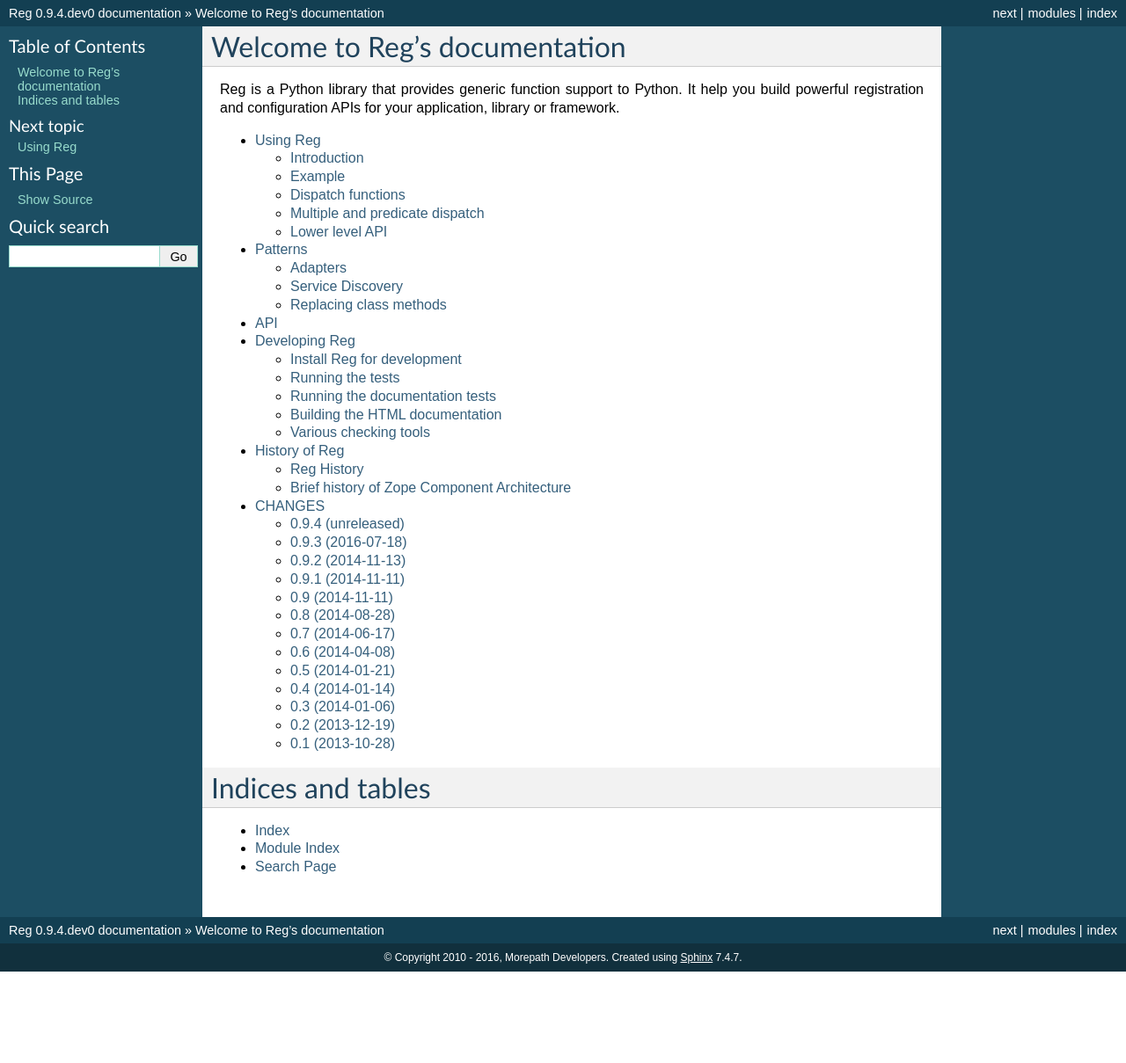
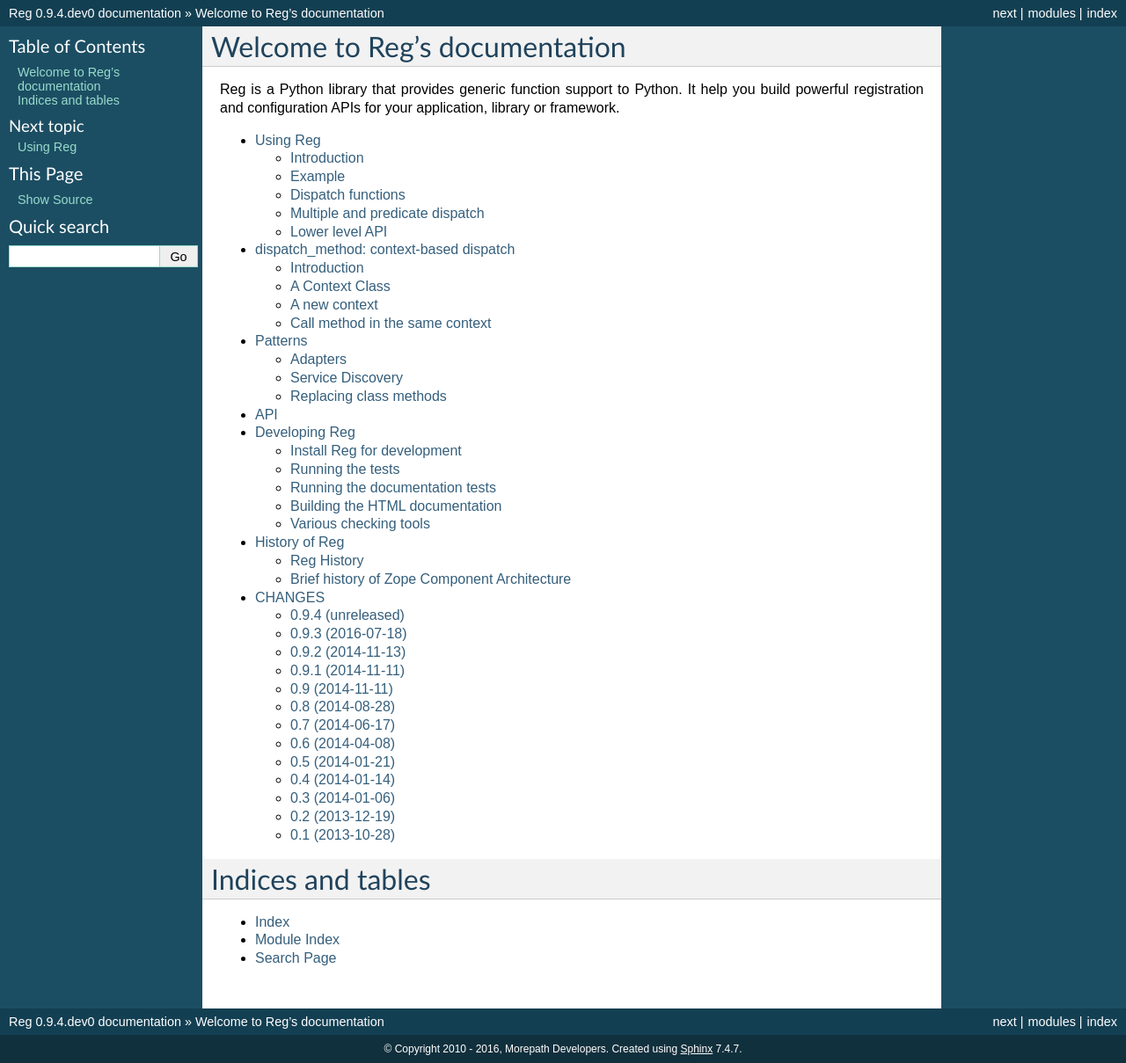
Before and after one commit to morepath/reg, a Sphinx documentation site: the page built from doc/index.rst, in a window 1280 px wide. Shown: the whole page at 88% size. Built offline with Sphinx 7.4.7, drawn with Linux system fonts in a browser that asks for light colours; before the commit the page ends 1105 px from its top, so only the background shows below that; some of the changed lines change nothing that is shown.

Commit message:
Add a document explaining how to use context.

```diff
--- /dev/null
+++ b/doc/context.rst
@@ -0,0 +1,273 @@
+dispatch_method: context-based dispatch
+=======================================
+
+Introduction
+------------
+
+Consider this advanced use case for Reg: we have a runtime with
+multiple contexts. For each context, you want the dispatch behavior to
+be different. Concretely, if you have an application where you can
+call a view dispatch function, you want it to execute a different
+function and return a different value in each separate context.
+
+The Morepath web framework uses this feature of Reg to allow the
+developer to compose a larger application from multiple smaller ones.
+
+You can define application context as a class. This context class
+defines dispatch *methods*. When you subclass the context class, you
+establish a new context: each subclass has entirely different dispatch
+registrations, and shares nothing with its base class.
+
+A Context Class
+---------------
+
+Here is a concrete example. First we define a context class we call
+``A``, and a ``view`` dispatch method on it:
+
+.. testcode::
+
+  import reg
+
+  class A(object):
+      @reg.dispatch_method(
+        reg.match_instance('obj',
+                           lambda obj: obj),
+        reg.match_key('request_method',
+                      lambda request: request.request_method))
+      def view(self, obj, request):
+          return "default"
+
+Note that since ``view`` is a method we define a ``self`` argument.
+
+To have something to view, We define ``Document`` and ``Image``
+content classes:
+
+.. testcode::
+
+  class Document(object):
+     def __init__(self, text):
+         self.text = text
+
+  class Image(object):
+      def __init__(self, bytes):
+          self.bytes = bytes
+
+We also need a request class:
+
+.. testcode::
+
+  class Request(object):
+      def __init__(self, request_method, body=''):
+          self.request_method = request_method
+          self.body = body
+
+To try this out, we need to create an instance of the context class:
+
+.. testcode::
+
+  a = A()
+
+Before we register anything, we get the default result we defined
+in the method:
+
+.. doctest::
+
+  >>> doc = Document('Hello world!')
+  >>> a.view(doc, Request('GET'))
+  'default'
+  >>> a.view(doc, Request('POST', 'new content'))
+  'default'
+  >>> image = Image('abc')
+  >>> a.view(image, Request('GET'))
+  'default'
+
+Here are the functions we are going to register:
+
+.. testcode::
+
+  def document_get(obj, request):
+      return "Document text is: " + obj.text
+
+  def document_post(obj, request):
+      obj.text = request.body
+      return "We changed the document"
+
+  def image_get(obj, request):
+      return obj.bytes
+
+  def image_post(obj, request):
+      obj.bytes = request.body
+      return "We changed the image"
+
+We now want to register them with our context. To do so, we need to
+access the dispatch function through its class (``A``), not its
+instance (``a``). All instances of ``A`` (but not instances of its
+subclasses as we will see later) share the same registrations.
+
+We use ``register_function`` to do the registration, to keep our view
+functions similar to the one where methods are not in use. We will see
+an example where you use ``register`` later:
+
+.. testcode::
+
+  A.view.register_function(document_get,
+                           request_method='GET',
+                           obj=Document)
+  A.view.register_function(document_post,
+                           request_method='POST',
+                           obj=Document)
+  A.view.register_function(image_get,
+                           request_method='GET',
+                           obj=Image)
+  A.view.register_function(image_post,
+                           request_method='POST',
+                           obj=Image)
+
+Now that we've registered some functions, we get the expected behavior
+when we call ``a.view``:
+
+.. doctest::
+
+  >>> a.view(doc, Request('GET'))
+  'Document text is: Hello world!'
+  >>> a.view(doc, Request('POST', 'New content'))
+  'We changed the document'
+  >>> doc.text
+  'New content'
+  >>> a.view(image, Request('GET'))
+  'abc'
+  >>> a.view(image, Request('POST', "new data"))
+  'We changed the image'
+  >>> image.bytes
+  'new data'
+
+A new context
+-------------
+
+Okay, we associate a dispatch method with a context class, but what is the
+point? The point is that we can introduce a new context that has
+different behavior now. To do, we subclass ``A``:
+
+.. testcode::
+
+   class B(A):
+       pass
+
+At this point the new ``B`` context is empty of specific behavior,
+even though it subclasses ``A``:
+
+.. doctest::
+
+  >>> b = B()
+  >>> b.view(doc, Request('GET'))
+  'default'
+  >>> b.view(doc, Request('POST', 'New content'))
+  'default'
+  >>> b.view(image, Request('GET'))
+  'default'
+  >>> b.view(image, Request('POST', "new data"))
+  'default'
+
+We can now do our registrations. Let's register the same
+behavior for documents as we did for ``Context``:
+
+.. testcode::
+
+  B.view.register_function(document_get,
+                           request_method='GET',
+                           obj=Document)
+  B.view.register_function(document_post,
+                           request_method='POST',
+                           obj=Document)
+
+But we install *different* behavior for ``Image``:
+
+.. testcode::
+
+  def b_image_get(obj, request):
+      return 'New image GET'
+
+  def b_image_post(obj, request):
+      return 'New image POST'
+
+  B.view.register_function(b_image_get,
+                           request_method='GET',
+                           obj=Image)
+  B.view.register_function(b_image_post,
+                           request_method='POST',
+                           obj=Image)
+
+Calling ``view`` for ``Document`` works as before:
+
+.. doctest::
+
+  >>> b.view(doc, Request('GET'))
+  'Document text is: New content'
+
+But the behavior for ``Image`` instances is different in the ``B``
+context:
+
+.. doctest::
+
+  >>> b.view(image, Request('GET'))
+  'New image GET'
+  >>> b.view(image, Request('POST', "new data"))
+  'New image POST'
+
+Note that the original context ``A`` is of course unaffected and still
+has the behavior we registered for it:
+
+.. doctest::
+
+  >>> a.view(image, Request('GET'))
+  'new data'
+
+The idea is that you can create a framework around your base context
+class. Where this base context class needs to have dispatch behavior,
+you define dispatch methods. You then create different subclasses of
+the base context class and register different behaviors for them. This
+is what Morepath does with its ``App`` class.
+
+Call method in the same context
+-------------------------------
+
+What if in a dispatch implementation you find you need to call another
+dispatch method? How to access the context? You can do this by
+registering a function that get a context as its first argument. As an
+example, we modify our document functions so that ``document_post``
+uses the other:
+
+.. testcode::
+
+  def c_document_get(context, obj, request):
+      return "Document text is: " + obj.text
+
+  def c_document_post(context, obj, request):
+      obj.text = request.body
+      return "Changed: " + context.view(obj, Request('GET'))
+
+Now ``c_document_post`` uses the ``view`` dispatch method on the
+context. We need to register these methods using ``register``, not
+``register_function``. Let's create a new context and do so:
+
+.. testcode::
+
+  class C(A):
+      pass
+
+  C.view.register(c_document_get,
+                  request_method='GET',
+                  obj=Document)
+  C.view.register(c_document_post,
+                  request_method='POST',
+                  obj=Document)
+
+We now get the expected behavior:
+
+.. doctest::
+
+  >>> c = C()
+  >>> c.view(doc, Request('GET'))
+  'Document text is: New content'
+  >>> c.view(doc, Request('POST', 'Very new content'))
+  'Changed: Document text is: Very new content'
--- a/doc/index.rst
+++ b/doc/index.rst
@@ -9,6 +9,7 @@
    :maxdepth: 2
 
    usage
+   context
    patterns
    api
    developing
```
Also changed, not shown: doc/usage.rst (+5 -5 lines).
